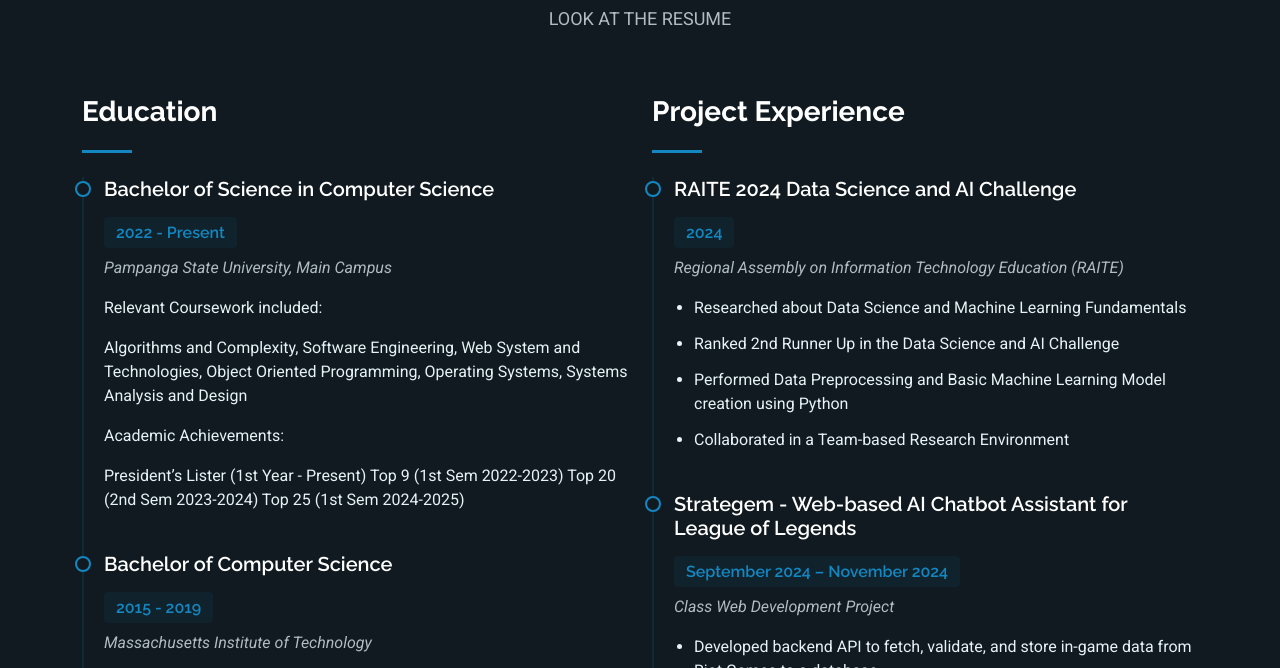
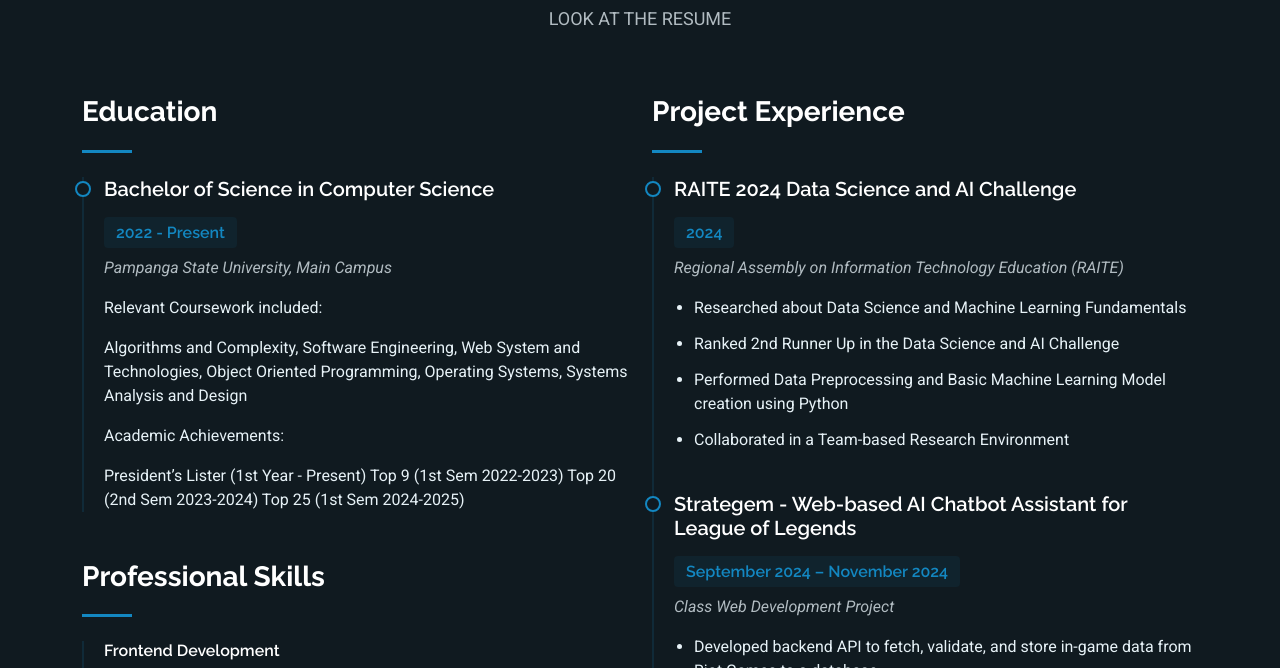
Before and after one commit to yohanRaite/yohanRaite.github.io, a plain HTML site: page resume.html in a window 1280 px wide. Shown: the part 232-900 px from the top of the page. Drawn offline with Linux system fonts and the light colour scheme.

Commit message:
- Late update from previous day

```diff
--- a/resume.html
+++ b/resume.html
@@ -107,12 +107,6 @@
                   </p>
                 </article>
 
-                <article class="education-item">
-                  <h4>Bachelor of Computer Science</h4>
-                  <h5>2015 - 2019</h5>
-                  <p class="institution"><em>Massachusetts Institute of Technology</em></p>
-                  <p>Quia nobis sequi est occaecati aut. Repudiandae et iusto quae reiciendis et quis delectus nihil temporibus sapiente</p>
-                </article>
               </div>
             </div><!-- End Education Section -->
 
```
